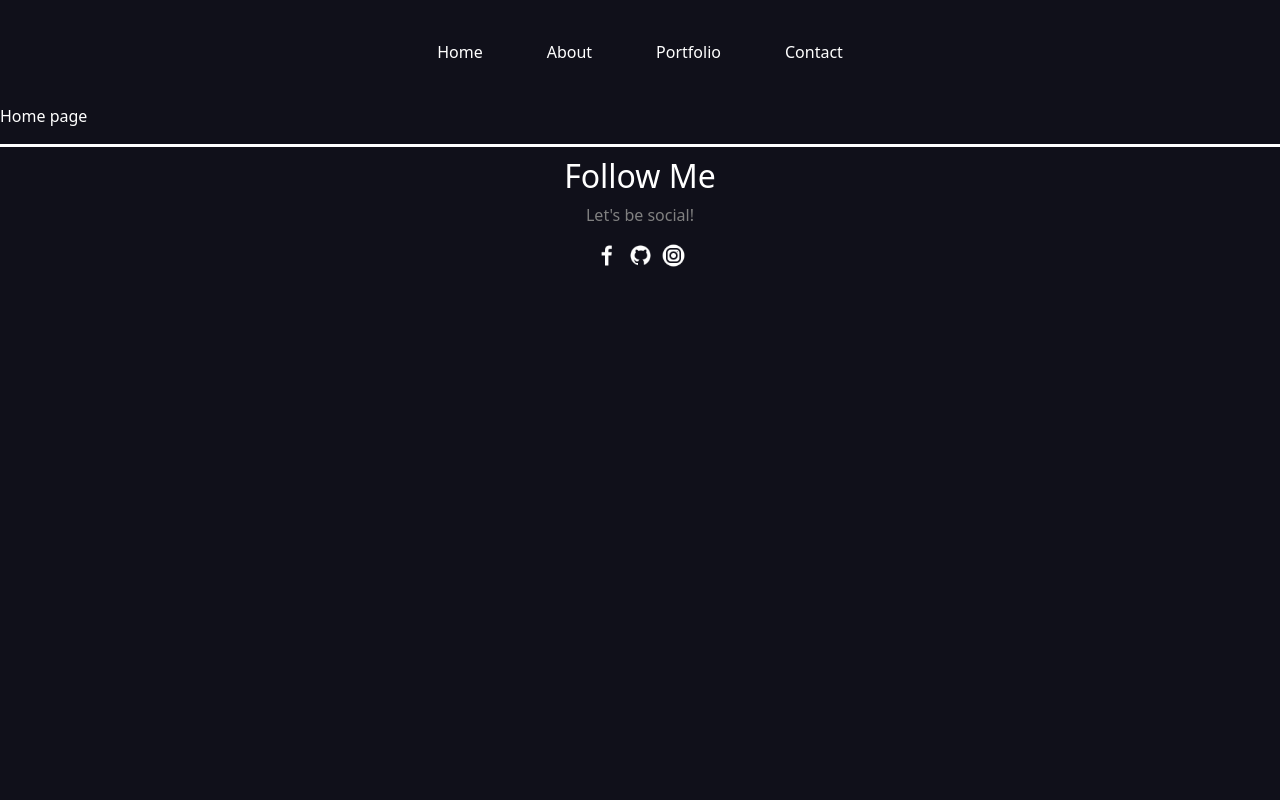
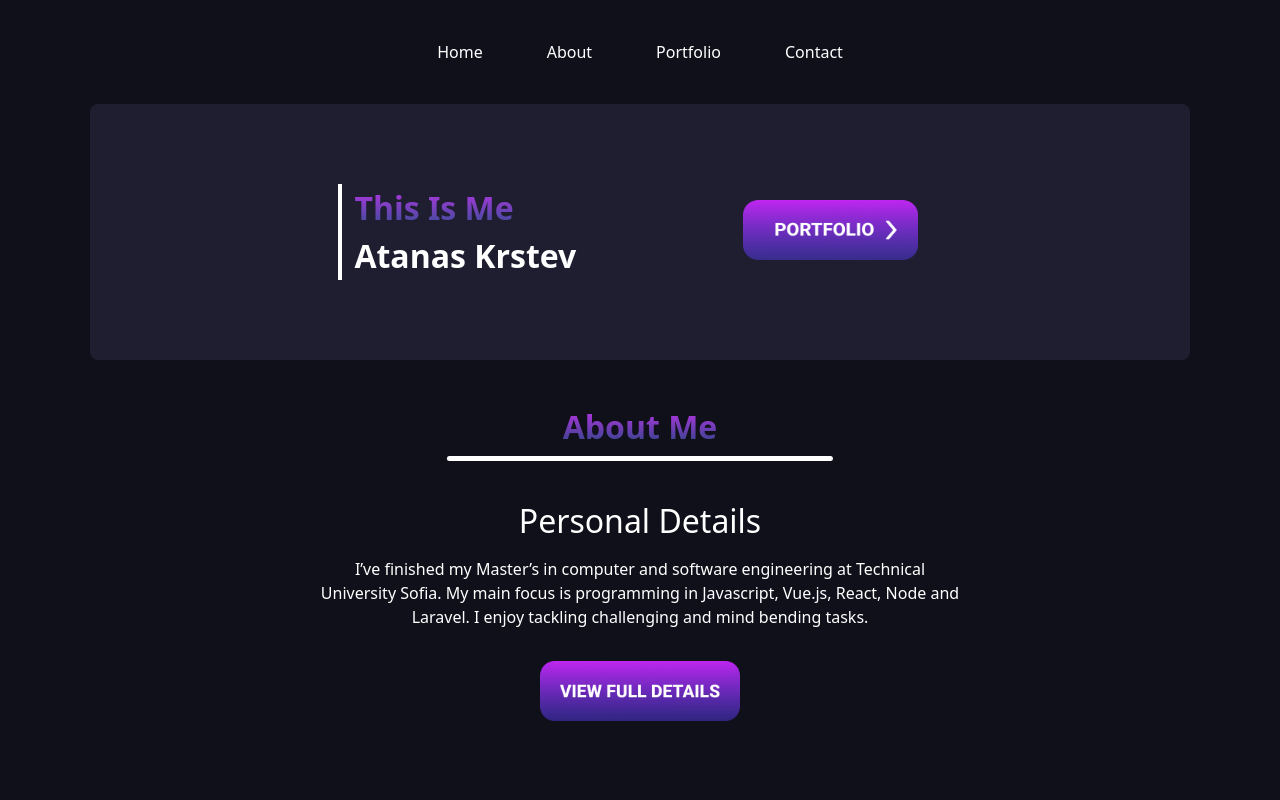
Before and after one commit to AtanasKr/portfolio_ak, a Vue app: page / in a window 1280 px wide. Shown: the top 800 px of the page. Built offline with nearby package versions, Linux system fonts and the light colour scheme.

Commit message:
homepage layout

```diff
--- a/src/components/FooterBar.vue
+++ b/src/components/FooterBar.vue
@@ -14,10 +14,15 @@
 </script>
 
 <style scoped>
+h2 {
+    font-size: 1.3em;
+}
+
 .custom-border-top {
     border-top: 3px solid white;
     padding: 10px;
     color: white;
+    margin-top: 7em;
 }
 
 .small-icon {
--- a/src/views/HomePage.vue
+++ b/src/views/HomePage.vue
@@ -1,6 +1,27 @@
 <template>
-    <div>
-        <p class="text-white">Home page</p>
+    <div class="container d-flex justify-content-center rounded-3">
+        <div class="row justify-content-center g-10">
+            <div class="col-4" id="left-col">
+                <span class="prev-text">This Is Me</span><br>
+                <span class="name-text">Atanas Krstev</span>
+            </div>
+            <div class="col-4" id="right-col">
+                <img class="btn-portfolio" :src="require('@/assets/btn-portfolio.png')" alt="btn-portfolio"
+                    style="width: 175px; height: 60px;">
+            </div>
+        </div>
+    </div>
+    <div class="d-flex flex-column align-items-center pt-5">
+        <h1>About Me</h1>
+        <h2 class="text-white pt-5">Personal Details</h2>
+        <p class="text-white w-50 text-center pt-2">I’ve finished my Master’s in computer and software engineering at
+            Technical
+            University
+            Sofia. My main focus
+            is programming in Javascript, Vue.js, React, Node and Laravel. I enjoy tackling challenging and mind bending
+            tasks. </p>
+        <img class="btn-view-full-details" :src="require('@/assets/btn-view-full-details.png')"
+            alt="btn-view-full-details" style="width: 200px; height: 60px;">
     </div>
 </template>
 
@@ -10,4 +31,70 @@ export default {
 }
 </script>
 
-<style lang="scss" scoped></style>
+<style scoped>
+.container {
+    color: white;
+    background-color: #1E1E30;
+    max-width: 1100px;
+    padding-top: 5em;
+    padding-bottom: 5em;
+}
+
+.btn-portfolio,
+.btn-view-full-details {
+    margin-top: 1em;
+    cursor: pointer;
+}
+
+.btn-portfolio:hover,
+.btn-view-full-details:hover {
+    opacity: 80%;
+}
+
+.name-text {
+    font-weight: bold;
+    font-size: 2em;
+    white-space: nowrap;
+}
+
+.prev-text {
+    background: linear-gradient(180deg, rgba(203, 54, 248, 0.93) 0%, rgba(71, 132, 255, 0.47) 100%);
+    -webkit-background-clip: text;
+    -webkit-text-fill-color: transparent;
+    font-weight: bold;
+    font-size: 2em;
+    white-space: nowrap;
+}
+
+#left-col {
+    margin-right: 5.7em;
+    border-left: 4px solid white;
+}
+
+#right-col {
+    margin-left: 5.7em;
+}
+
+h1 {
+    font-weight: bold;
+    font-size: 2em;
+    background: linear-gradient(180deg, rgba(203, 54, 248, 0.93) 0%, rgba(71, 132, 255, 0.47) 100%);
+    -webkit-background-clip: text;
+    -webkit-text-fill-color: transparent;
+    position: relative;
+}
+
+h1::after {
+    content: "";
+    display: block;
+    width: 250%;
+    height: 5px;
+    background: white;
+    position: absolute;
+    left: 50%;
+    bottom: -15px;
+    transform: translateX(-50%);
+    z-index: -1;
+    border-radius: 20px;
+}
+</style>
```
Also changed, not shown: src/assets/btn-portfolio.png (added), src/assets/btn-view-full-details.png (added).
